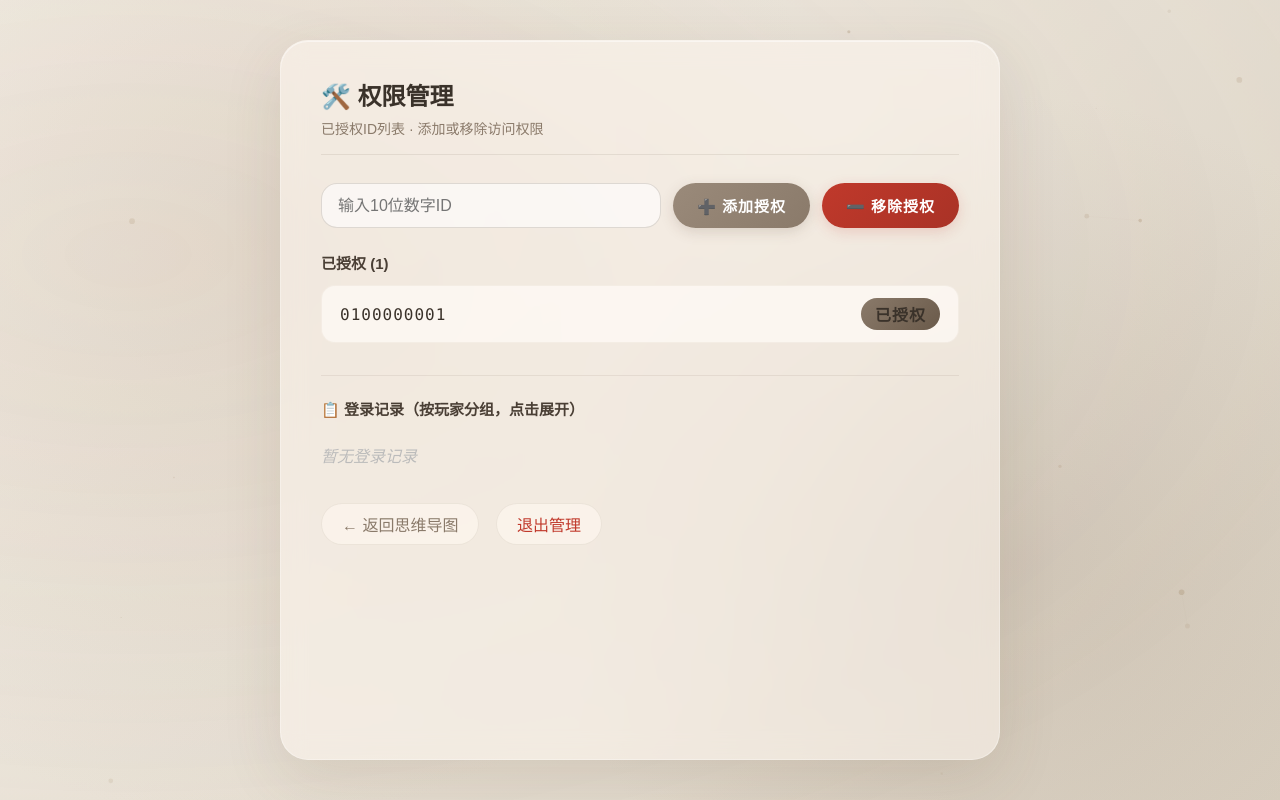
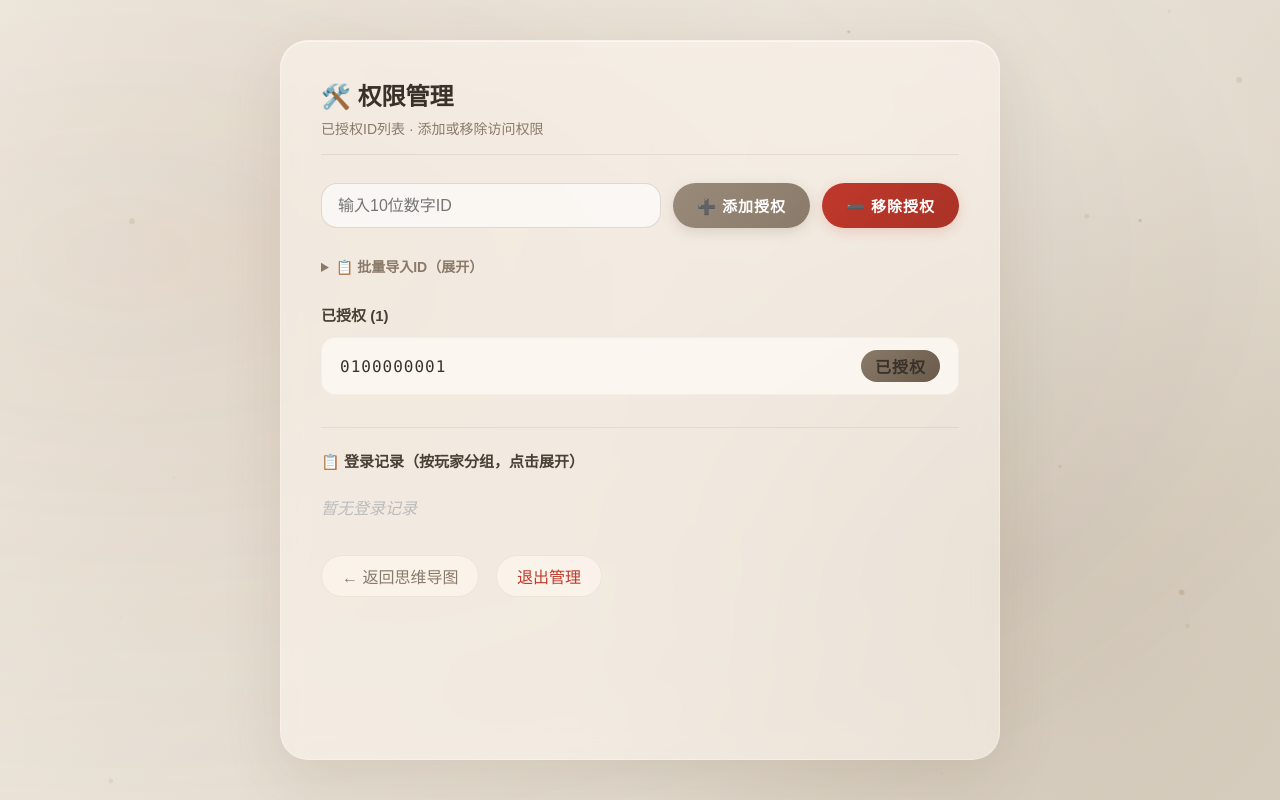
Before and after one commit to 7Nebulous7/my-mindmap, a Flask app: page /admin in a window 1280 px wide. Run offline with Flask 3, Linux system fonts and the light colour scheme; the visitor is signed in with stand-in values (Sample User, id 1).

Commit message:
新增批量导入授权ID功能

```diff
--- a/app.py
+++ b/app.py
@@ -231,6 +231,17 @@ def admin():
                 ids.remove(id_input)
                 save_authorized_ids(ids)
                 logger.warning(f'管理员移除授权ID: {id_input}')
+        elif action == 'bulk_import':
+            bulk_text = request.form.get('bulk_ids', '')
+            added = 0
+            for line in bulk_text.strip().splitlines():
+                uid = line.strip()
+                if uid.isdigit() and len(uid) == 10 and uid not in ids:
+                    ids.append(uid)
+                    added += 1
+            if added:
+                save_authorized_ids(ids)
+                logger.warning(f'管理员批量导入 {added} 个授权ID')
         return redirect(url_for('admin'))
     # 显示授权列表和日志（按ID分组，每组最新在前）
     logs = load_json(LOG_FILE, [])
--- a/templates/admin.html
+++ b/templates/admin.html
@@ -343,6 +343,18 @@
             </form>
         </div>
 
+        <!-- 批量导入 -->
+        <details style="margin-bottom: 24px;">
+            <summary style="cursor:pointer; color:#8a7a6a; font-size:14px; font-weight:600; padding:4px 0;">
+                📋 批量导入ID（展开）
+            </summary>
+            <form method="POST" style="margin-top:12px;" onsubmit="return confirm('确定批量导入这些ID吗？已有ID会自动跳过。')">
+                <input type="hidden" name="_csrf_token" value="{{ csrf_token() }}">
+                <textarea name="bulk_ids" placeholder="每行一个10位数字ID&#10;例如：&#10;0100000001&#10;0100000002&#10;0100000003" rows="6" style="width:100%;padding:12px 16px;border:1px solid rgba(106,90,74,0.2);border-radius:16px;font-size:15px;font-family:'SF Mono','Consolas',monospace;background:rgba(255,255,255,0.6);resize:vertical;outline:none;transition:0.25s;color:#3a322a;"></textarea>
+                <button type="submit" name="action" value="bulk_import" class="add-btn" style="margin-top:10px;">📥 批量导入</button>
+            </form>
+        </details>
+
         <!-- 当前授权列表 -->
         <div class="list">
             <div class="list-header">已授权 ({{ ids|length }})</div>
```
